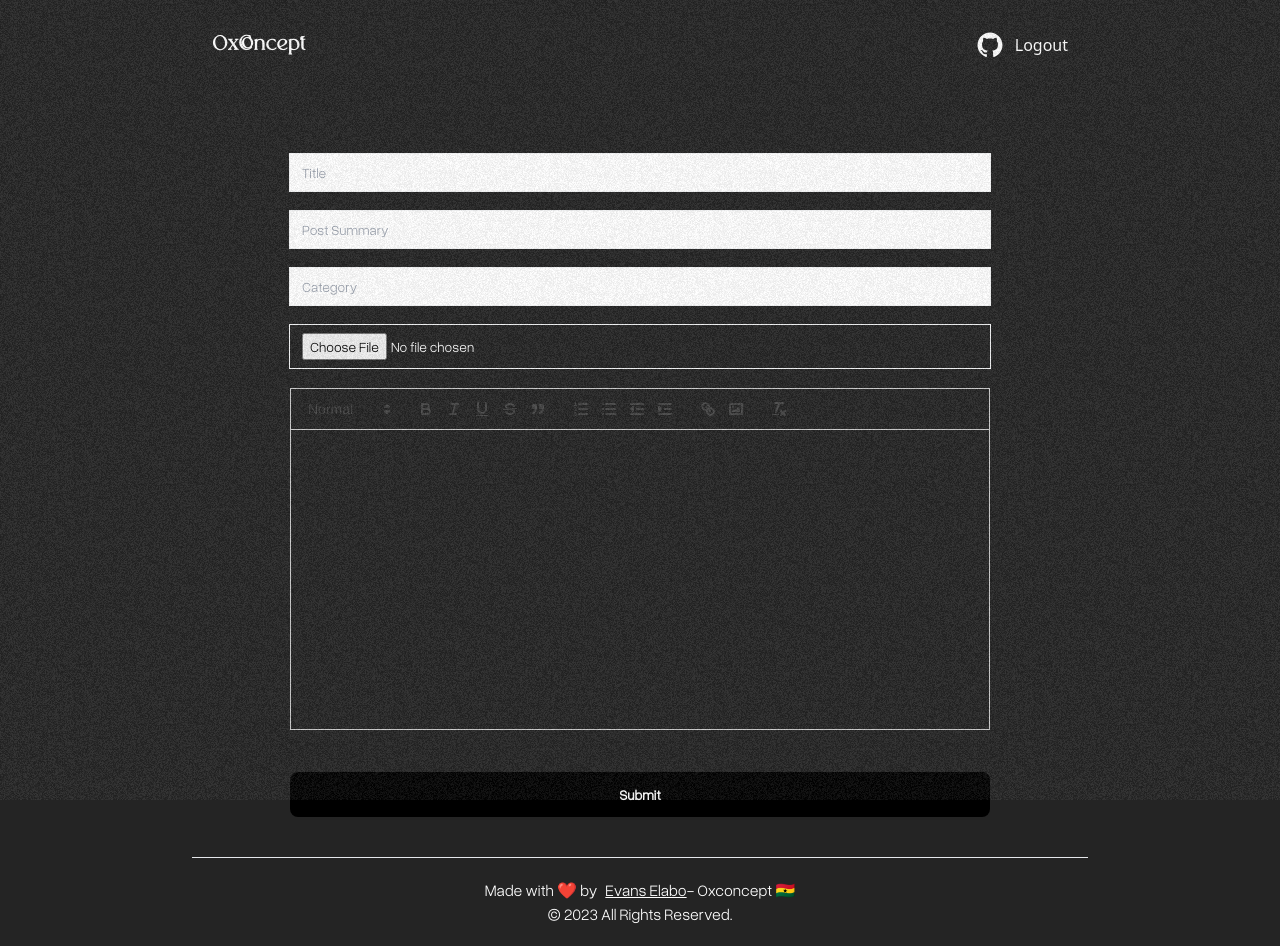
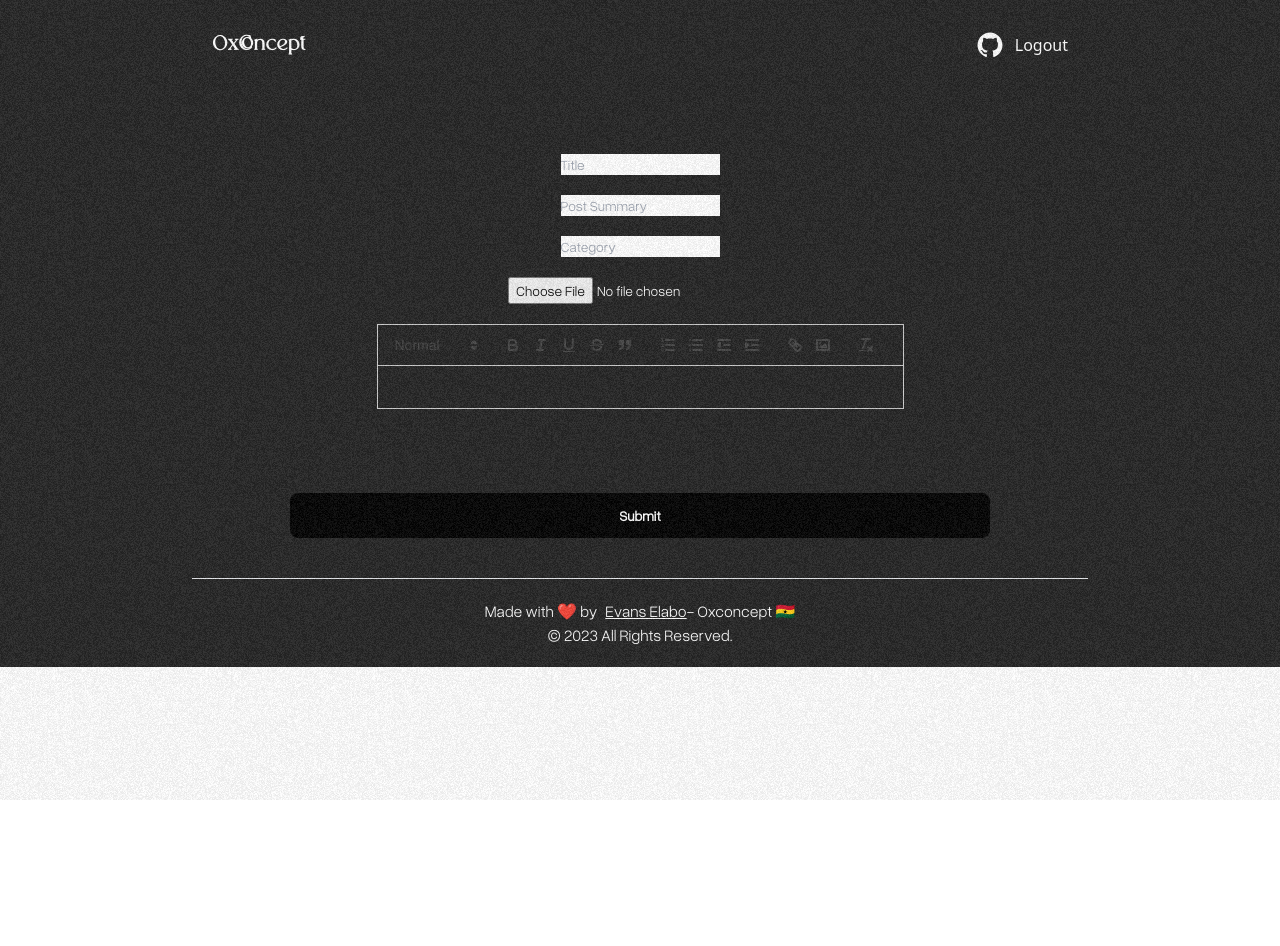
Before and after one commit to ellaboevans/0xconcept-blog, a Next.js app: page /dashboard in a window 1280 px wide. After the commit the page ends 800 px from the top, so only its background shows below. Built offline with nearby package versions, Linux system fonts and the light colour scheme; no server answers; sample sign-in values are in the browser's storage.

Commit message:
refactor(app): Removed unwanted code

```diff
--- a/app/globals.css
+++ b/app/globals.css
@@ -45,11 +45,3 @@ body:after {
 .tag {
   @apply px-3 rounded-full border border-gray-100 text-base  py-[0.8px];
 }
-
-.input-field {
-  @apply px-3 py-2 outline outline-1 outline-gray-100 w-[398px] md:w-[700px];
-}
-
-.quill-field {
-  @apply w-[400px] h-[340px] md:w-[700px] md:h-[300px];
-}
```
